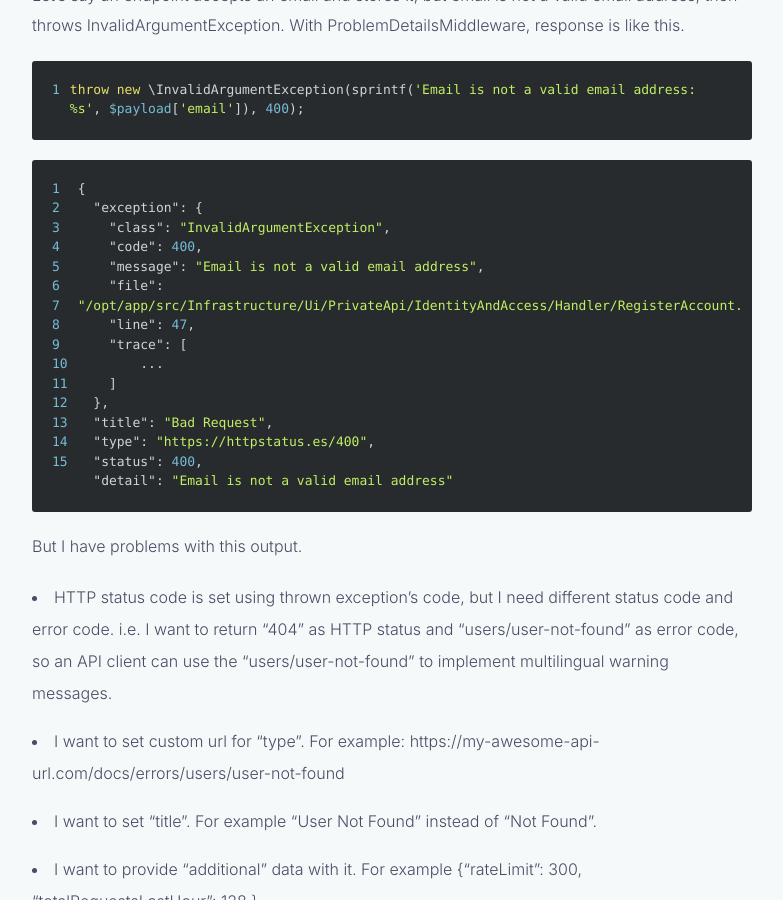
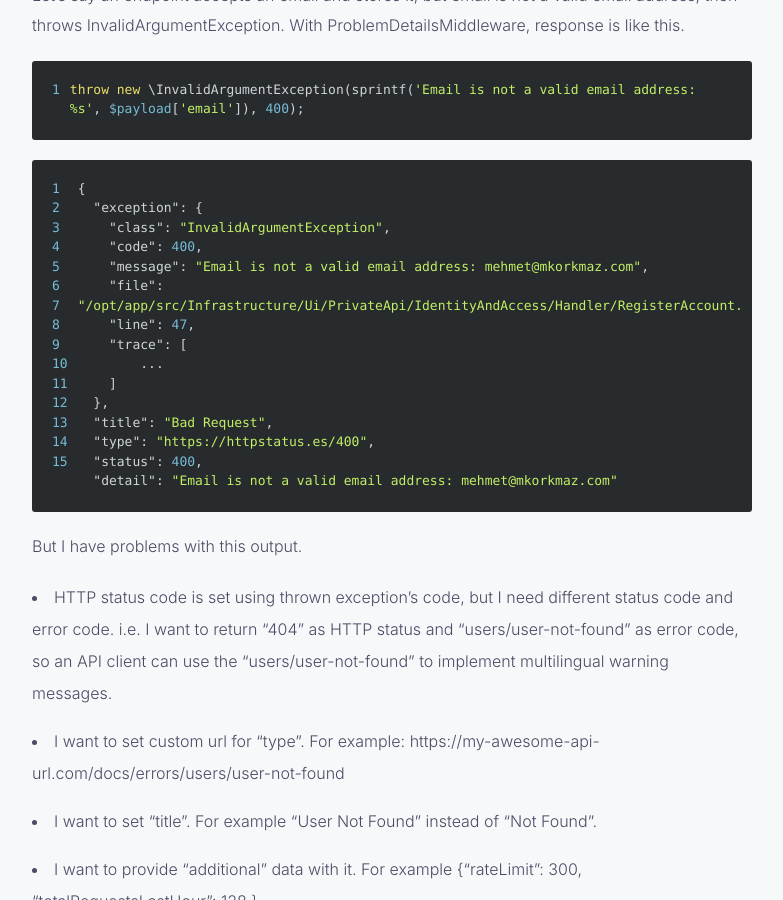
Before and after one commit to mkorkmaz/mkorkmaz.github.io, a Jekyll site: the page built from _posts/2021-06-12-api-problem-specification-compatible-domain-exceptions.markdown, in a window 1280 px wide and 900 px high, scrolled down 1509 px. Shown: the whole window, without its empty margins (248-1031 px from the left). Built offline with Jekyll 4.4.1, drawn with Linux system fonts in a browser that asks for light colours; nearby versions of some CDN libraries; some web fonts are replaced.

Commit message:
fix: typo
API-Problem Specification Compatible Domain Exceptions

```diff
--- a/_posts/2021-06-12-api-problem-specification-compatible-domain-exceptions.markdown
+++ b/_posts/2021-06-12-api-problem-specification-compatible-domain-exceptions.markdown
@@ -65,7 +65,7 @@ throw new \InvalidArgumentException(sprintf('Email is not a valid email address:
   "exception": {
     "class": "InvalidArgumentException",
     "code": 400,
-    "message": "Email is not a valid email address",
+    "message": "Email is not a valid email address: mehmet@mkorkmaz.com",
     "file": "/opt/app/src/Infrastructure/Ui/PrivateApi/IdentityAndAccess/Handler/RegisterAccount.php",
     "line": 47,
     "trace": [
@@ -75,7 +75,7 @@ throw new \InvalidArgumentException(sprintf('Email is not a valid email address:
   "title": "Bad Request",
   "type": "https://httpstatus.es/400",
   "status": 400,
-  "detail": "Email is not a valid email address"
+  "detail": "Email is not a valid email address: mehmet@mkorkmaz.com"
 
 {% endhighlight %}
 
```
